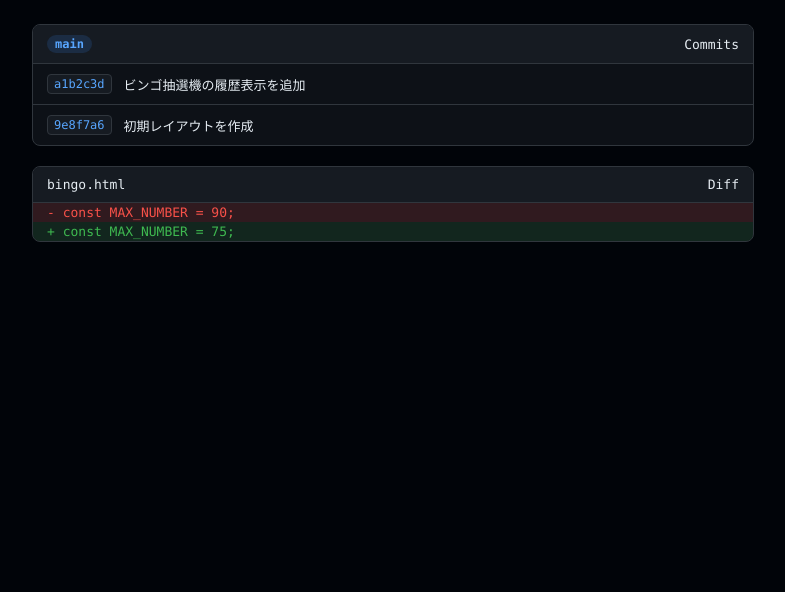
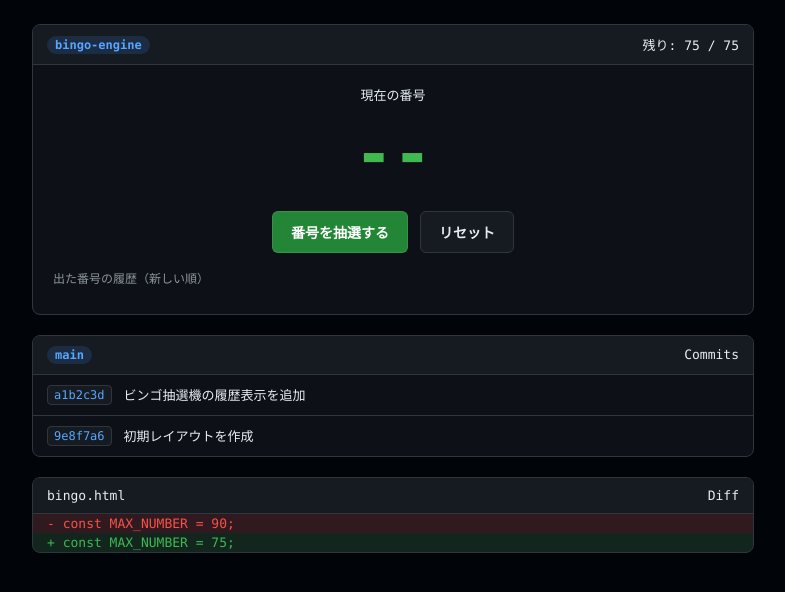
Before and after one commit to aptxru5563-coder/Bingo-, a plain HTML site: page index.html in a window 1280 px wide. Shown: the whole page, without its empty margins (247-1032 px from the left). Drawn offline with Linux system fonts and the light colour scheme.

Commit message:
Update bingo engine layout and functionality

```diff
--- a/index.html
+++ b/index.html
@@ -3,9 +3,8 @@
 <head>
   <meta charset="UTF-8">
   <meta name="viewport" content="width=device-width, initial-scale=1.0">
-  <title>Git コミット・差分ビュー</title>
+  <title>Git風 ビンゴ抽選機</title>
   <style>
-    /* Git コミットログ・差分ビュー用スタイル */
     :root {
       --git-bg: #0d1117;
       --git-surface: #161b22;
@@ -59,6 +58,74 @@
       color: var(--git-branch-text);
       font-size: 12px;
       font-weight: 600;
+    }
+
+    .bingo-body {
+      padding: 20px;
+      text-align: center;
+    }
+
+    .current-number-box {
+      font-size: 64px;
+      font-weight: 700;
+      line-height: 1.2;
+      margin: 12px 0 18px;
+      color: var(--git-add-text);
+    }
+
+    .btn-row {
+      display: flex;
+      justify-content: center;
+      gap: 12px;
+      flex-wrap: wrap;
+      margin-bottom: 16px;
+    }
+
+    button {
+      font-family: inherit;
+      font-size: 14px;
+      font-weight: 600;
+      padding: 10px 18px;
+      border-radius: 6px;
+      border: 1px solid var(--git-border);
+      cursor: pointer;
+    }
+
+    .btn-draw {
+      background-color: #238636;
+      color: #ffffff;
+      border-color: rgba(240, 246, 252, 0.1);
+    }
+
+    .btn-draw:disabled {
+      opacity: 0.45;
+      cursor: not-allowed;
+    }
+
+    .btn-reset {
+      background-color: var(--git-surface);
+      color: var(--git-text);
+    }
+
+    .history-title {
+      text-align: left;
+      color: var(--git-muted);
+      font-size: 12px;
+      margin-bottom: 8px;
+    }
+
+    .history-list {
+      display: flex;
+      flex-wrap: wrap;
+      gap: 8px;
+    }
+
+    .history-badge {
+      padding: 4px 10px;
+      border-radius: 6px;
+      background-color: var(--git-surface);
+      border: 1px solid var(--git-border);
+      font-size: 13px;
     }
 
     .git-commit-list {
@@ -115,6 +182,24 @@
 </head>
 <body>
 
+  <!-- ビンゴ抽選機パネル -->
+  <div class="git-panel">
+    <div class="git-header">
+      <span class="git-branch">bingo-engine</span>
+      <span id="remain-label">残り: 75 / 75</span>
+    </div>
+    <div class="bingo-body">
+      <div>現在の番号</div>
+      <div id="current-number" class="current-number-box">--</div>
+      <div class="btn-row">
+        <button id="draw-btn" class="btn-draw" type="button">番号を抽選する</button>
+        <button id="reset-btn" class="btn-reset" type="button">リセット</button>
+      </div>
+      <div class="history-title">出た番号の履歴（新しい順）</div>
+      <div id="history-list" class="history-list"></div>
+    </div>
+  </div>
+
   <!-- コミット一覧パネル -->
   <div class="git-panel">
     <div class="git-header">
@@ -143,5 +228,52 @@
     <div class="git-diff-line git-diff-add">const MAX_NUMBER = 75;</div>
   </div>
 
+  <script>
+    const MAX_NUMBER = 75;
+    let pool = [];
+    let history = [];
+
+    const currentNumberEl = document.getElementById("current-number");
+    const remainLabelEl = document.getElementById("remain-label");
+    const historyListEl = document.getElementById("history-list");
+    const drawBtn = document.getElementById("draw-btn");
+    const resetBtn = document.getElementById("reset-btn");
+
+    function initGame() {
+      pool = Array.from({ length: MAX_NUMBER }, (_, i) => i + 1);
+      history = [];
+      currentNumberEl.textContent = "--";
+      drawBtn.disabled = false;
+      render();
+    }
+
+    function render() {
+      remainLabelEl.textContent = `残り: ${pool.length} / ${MAX_NUMBER}`;
+      historyListEl.innerHTML = "";
+      history.forEach((num) => {
+        const badge = document.createElement("span");
+        badge.className = "history-badge";
+        badge.textContent = num;
+        historyListEl.appendChild(badge);
+      });
+    }
+
+    drawBtn.addEventListener("click", () => {
+      if (pool.length === 0) return;
+      const idx = Math.floor(Math.random() * pool.length);
+      const [picked] = pool.splice(idx, 1);
+      history.unshift(picked);
+      currentNumberEl.textContent = picked;
+      if (pool.length === 0) {
+        drawBtn.disabled = true;
+      }
+      render();
+    });
+
+    resetBtn.addEventListener("click", initGame);
+
+    initGame();
+  </script>
+
 </body>
 </html>
```
